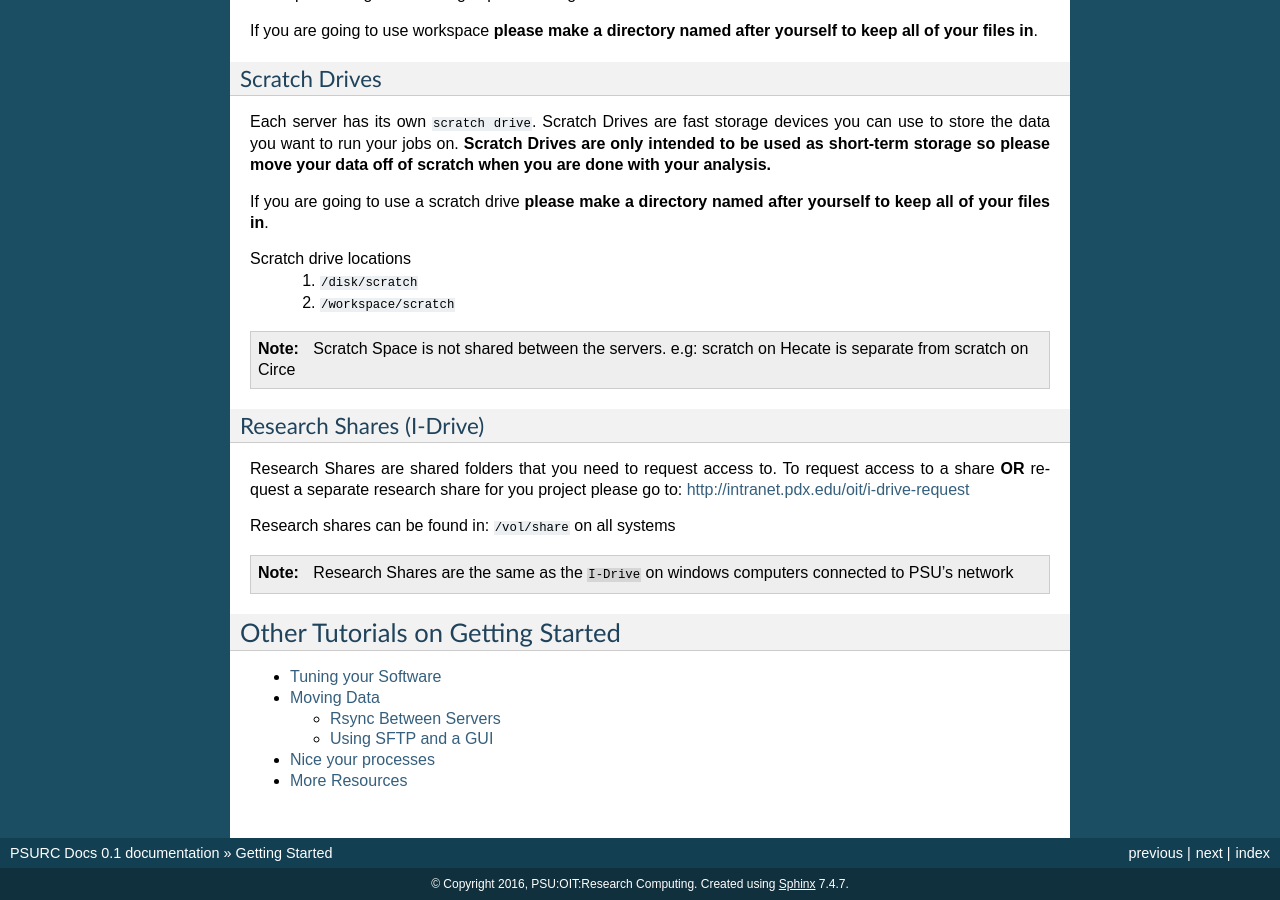
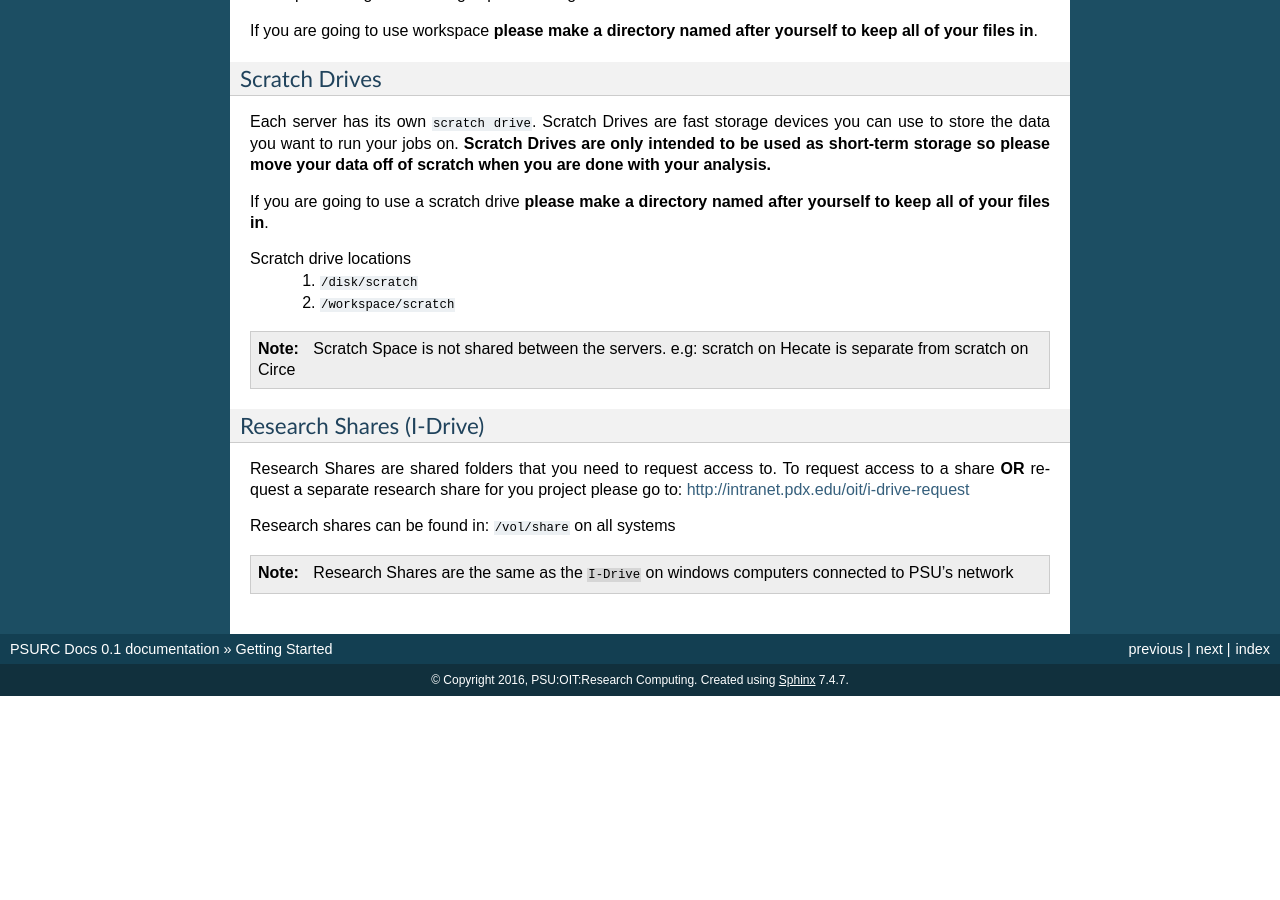
Before and after one commit to PSU-Research-Computing/psurc-docs, a Sphinx documentation site: the page built from source/getting_started/index.rst, in a window 1280 px wide and 900 px high, scrolled down 927 px. Built offline with Sphinx 7.4.7, drawn with Linux system fonts in a browser that asks for light colours; after the commit the page ends 1623 px from its top, so only the background shows below that; some of the changed text lies outside the part shown.

```diff
--- a/source/getting_started/index.rst
+++ b/source/getting_started/index.rst
@@ -80,16 +80,3 @@ project please go to: http://intranet.pdx.edu/oit/i-drive-request
 Research shares can be found in: ``/vol/share`` on all systems
 
 .. note:: Research Shares are the same as the ``I-Drive`` on windows computers connected to PSU's network
-
-
-Other Tutorials on Getting Started
-==================================
-.. toctree::
-    :maxdepth: 2
-    :glob:
-
-
-    tuning
-    moving_files
-    be_nice
-    more_resources
```
